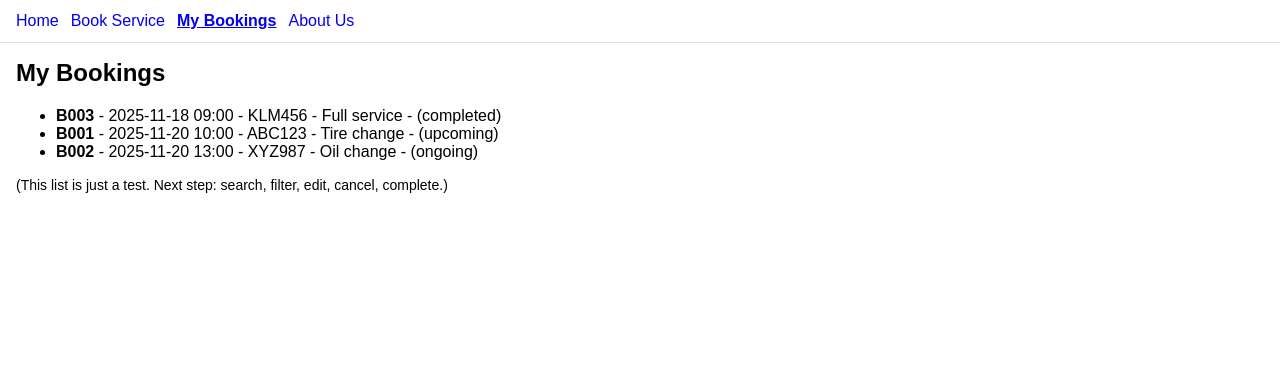
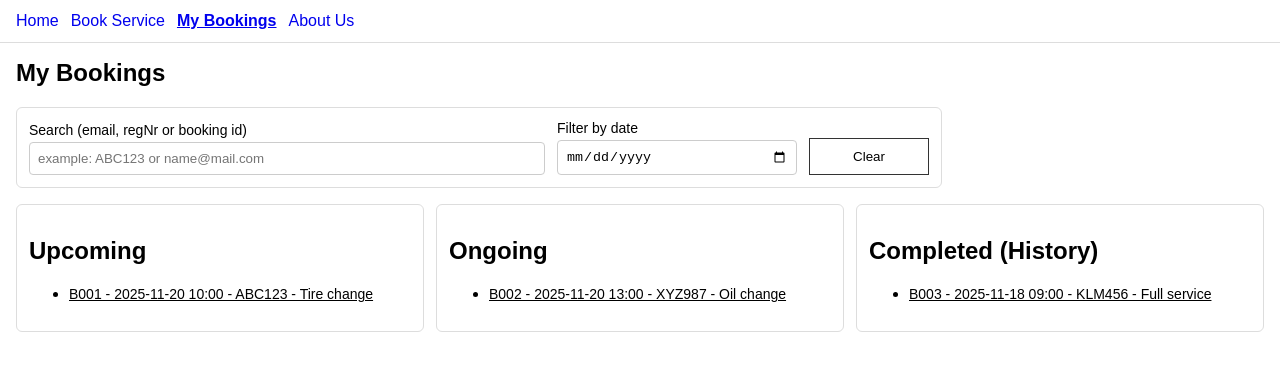
Before and after one commit to Sam-Razavi/Tire-Car-Store, a Vue app in the folder Tire-Car-Store/: page /my-bookings in a window 1280 px wide. Shown: the top 370 px of the page. Built offline with nearby package versions, Linux system fonts and the light colour scheme.

Commit message:
Add booking management: search, filter, edit, cancel, complete

```diff
--- a/Tire-Car-Store/src/views/MyBookingsView.vue
+++ b/Tire-Car-Store/src/views/MyBookingsView.vue
@@ -1,28 +1,435 @@
 <script setup>
-import { computed } from "vue";
+
+import { ref, computed } from "vue";
 import { useBookingStore } from "../stores/bookingStore";
 
 const bookingStore = useBookingStore();
 
-// Show sorted bookings
-const bookings = computed(() => bookingStore.sortedBookings);
+// Search input (can be regNr OR email)
+const searchText = ref("");
+
+// Filter by date
+const filterDate = ref("");
+
+// For showing details + editing
+const selectedBookingId = ref(null);
+const isEditing = ref(false);
+
+// Editable copy of booking
+const editBooking = ref({
+  id: "",
+  name: "",
+  email: "",
+  phone: "",
+  regNr: "",
+  serviceType: "",
+  date: "",
+  time: "",
+  status: "",
+  performedAction: "",
+});
+
+// Service types (same as book page)
+const serviceTypes = [
+  "Oil change",
+  "Brake adjustment",
+  "Full service",
+  "Tire change",
+];
+
+// Time slots (same as book page)
+const timeSlots = [
+  "09:00",
+  "10:00",
+  "11:00",
+  "12:00",
+  "13:00",
+  "14:00",
+  "15:00",
+  "16:00",
+];
+
+// Filtered bookings (search + date filter)
+const filteredBookings = computed(() => {
+  let list = bookingStore.sortedBookings;
+
+  // Date filter
+  if (filterDate.value) {
+    list = list.filter((b) => b.date === filterDate.value);
+  }
+
+  // Search filter (email or regNr)
+  const q = searchText.value.trim().toLowerCase();
+  if (q) {
+    list = list.filter((b) => {
+      const email = (b.email || "").toLowerCase();
+      const reg = (b.regNr || "").toLowerCase();
+      const id = (b.id || "").toLowerCase();
+      return email.includes(q) || reg.includes(q) || id.includes(q);
+    });
+  }
+
+  return list;
+});
+
+// Simple groups (upcoming, ongoing, completed)
+const upcomingBookings = computed(() =>
+  filteredBookings.value.filter((b) => b.status === "upcoming")
+);
+
+const ongoingBookings = computed(() =>
+  filteredBookings.value.filter((b) => b.status === "ongoing")
+);
+
+const completedBookings = computed(() =>
+  filteredBookings.value.filter((b) => b.status === "completed")
+);
+
+// Get selected booking details
+const selectedBooking = computed(() => {
+  if (!selectedBookingId.value) return null;
+  return bookingStore.bookings.find((b) => b.id === selectedBookingId.value) || null;
+});
+
+function openDetails(id) {
+  selectedBookingId.value = id;
+  isEditing.value = false;
+}
+
+// Start editing
+function startEdit() {
+  if (!selectedBooking.value) return;
+
+  isEditing.value = true;
+  editBooking.value = { ...selectedBooking.value };
+}
+
+// Cancel editing
+function cancelEdit() {
+  isEditing.value = false;
+}
+
+// Save edit (update store)
+function saveEdit() {
+  // Basic validation
+  if (
+    !editBooking.value.name ||
+    !editBooking.value.email ||
+    !editBooking.value.phone ||
+    !editBooking.value.regNr ||
+    !editBooking.value.serviceType ||
+    !editBooking.value.date ||
+    !editBooking.value.time
+  ) {
+    alert("Please fill in all fields before saving.");
+    return;
+  }
+
+  // Update booking
+  bookingStore.updateBooking({
+    ...editBooking.value,
+    regNr: editBooking.value.regNr.toUpperCase(),
+  });
+
+  isEditing.value = false;
+}
+
+// Cancel booking
+function cancelBooking(id) {
+  const ok = confirm("Are you sure you want to cancel this booking?");
+  if (!ok) return;
+
+  bookingStore.cancelBooking(id);
+
+  // Close details if we cancelled the selected one
+  if (selectedBookingId.value === id) {
+    selectedBookingId.value = null;
+    isEditing.value = false;
+  }
+}
+
+// Mark completed
+function completeBooking(id) {
+  const performedAction = prompt(
+    "What was done? (Write a short text for history)",
+    "Service completed"
+  );
+
+  // If user pressed cancel in prompt, don't do anything
+  if (performedAction === null) return;
+
+  bookingStore.completeBooking(id, performedAction);
+
+  // Refresh detail view
+  isEditing.value = false;
+}
+
+// Mark ongoing
+function markOngoing(id) {
+  const booking = bookingStore.bookings.find((b) => b.id === id);
+  if (!booking) return;
+
+  bookingStore.updateBooking({
+    ...booking,
+    status: "ongoing",
+  });
+
+  isEditing.value = false;
+}
+
+// Clear filters
+function clearFilters() {
+  searchText.value = "";
+  filterDate.value = "";
+}
 </script>
 
 <template>
   <section>
     <h1>My Bookings</h1>
 
-    <p v-if="bookings.length === 0">No bookings yet.</p>
+    <!-- Filters -->
+    <div class="filters">
+      <div class="filterField">
+        <label>Search (email, regNr or booking id)</label>
+        <input v-model="searchText" type="text" placeholder="example: ABC123 or name@mail.com" />
+      </div>
 
-    <ul v-else>
-      <li v-for="b in bookings" :key="b.id">
-        <strong>{{ b.id }}</strong> - {{ b.date }} {{ b.time }} -
-        {{ b.regNr }} - {{ b.serviceType }} - ({{ b.status }})
-      </li>
-    </ul>
+      <div class="filterField">
+        <label>Filter by date</label>
+        <input v-model="filterDate" type="date" />
+      </div>
 
-    <p style="margin-top: 12px; font-size: 14px;">
-      (This list is just a test. Next step: search, filter, edit, cancel, complete.)
-    </p>
+      <button class="btn" type="button" @click="clearFilters">Clear</button>
+    </div>
+
+    <!-- Booking lists -->
+    <div class="lists">
+      <div class="listBox">
+        <h2>Upcoming</h2>
+        <p v-if="upcomingBookings.length === 0" class="small">No upcoming bookings.</p>
+        <ul v-else>
+          <li v-for="b in upcomingBookings" :key="b.id">
+            <button class="linkBtn" @click="openDetails(b.id)">
+              {{ b.id }} - {{ b.date }} {{ b.time }} - {{ b.regNr }} - {{ b.serviceType }}
+            </button>
+          </li>
+        </ul>
+      </div>
+
+      <div class="listBox">
+        <h2>Ongoing</h2>
+        <p v-if="ongoingBookings.length === 0" class="small">No ongoing bookings.</p>
+        <ul v-else>
+          <li v-for="b in ongoingBookings" :key="b.id">
+            <button class="linkBtn" @click="openDetails(b.id)">
+              {{ b.id }} - {{ b.date }} {{ b.time }} - {{ b.regNr }} - {{ b.serviceType }}
+            </button>
+          </li>
+        </ul>
+      </div>
+
+      <div class="listBox">
+        <h2>Completed (History)</h2>
+        <p v-if="completedBookings.length === 0" class="small">No completed bookings.</p>
+        <ul v-else>
+          <li v-for="b in completedBookings" :key="b.id">
+            <button class="linkBtn" @click="openDetails(b.id)">
+              {{ b.id }} - {{ b.date }} {{ b.time }} - {{ b.regNr }} - {{ b.serviceType }}
+            </button>
+          </li>
+        </ul>
+      </div>
+    </div>
+
+    <!-- Details panel -->
+    <div v-if="selectedBooking" class="details">
+      <h2>Booking Details</h2>
+
+      <!-- View mode -->
+      <div v-if="!isEditing">
+        <p><strong>ID:</strong> {{ selectedBooking.id }}</p>
+        <p><strong>Name:</strong> {{ selectedBooking.name }}</p>
+        <p><strong>Email:</strong> {{ selectedBooking.email }}</p>
+        <p><strong>Phone:</strong> {{ selectedBooking.phone }}</p>
+        <p><strong>RegNr:</strong> {{ selectedBooking.regNr }}</p>
+        <p><strong>Service:</strong> {{ selectedBooking.serviceType }}</p>
+        <p><strong>Date/Time:</strong> {{ selectedBooking.date }} {{ selectedBooking.time }}</p>
+        <p><strong>Status:</strong> {{ selectedBooking.status }}</p>
+
+        <p v-if="selectedBooking.status === 'completed'">
+          <strong>Performed action:</strong> {{ selectedBooking.performedAction }}
+        </p>
+
+        <div class="actions">
+          <button class="btn" @click="startEdit" :disabled="selectedBooking.status === 'completed'">
+            Edit
+          </button>
+
+          <button class="btn" @click="cancelBooking(selectedBooking.id)">
+            Cancel booking
+          </button>
+
+          <button
+            class="btn"
+            @click="markOngoing(selectedBooking.id)"
+            :disabled="selectedBooking.status !== 'upcoming'"
+          >
+            Mark ongoing
+          </button>
+
+          <button
+            class="btn"
+            @click="completeBooking(selectedBooking.id)"
+            :disabled="selectedBooking.status === 'completed' || selectedBooking.status === 'cancelled'"
+          >
+            Mark completed
+          </button>
+        </div>
+      </div>
+
+      <!-- Edit mode -->
+      <div v-else>
+        <p class="small">(Editing booking {{ editBooking.id }})</p>
+
+        <div class="form">
+          <div class="field">
+            <label>Name</label>
+            <input v-model="editBooking.name" type="text" />
+          </div>
+
+          <div class="field">
+            <label>Email</label>
+            <input v-model="editBooking.email" type="email" />
+          </div>
+
+          <div class="field">
+            <label>Phone</label>
+            <input v-model="editBooking.phone" type="tel" />
+          </div>
+
+          <div class="field">
+            <label>RegNr</label>
+            <input v-model="editBooking.regNr" type="text" />
+          </div>
+
+          <div class="field">
+            <label>Service type</label>
+            <select v-model="editBooking.serviceType">
+              <option v-for="s in serviceTypes" :key="s" :value="s">{{ s }}</option>
+            </select>
+          </div>
+
+          <div class="field">
+            <label>Date</label>
+            <input v-model="editBooking.date" type="date" />
+          </div>
+
+          <div class="field">
+            <label>Time</label>
+            <select v-model="editBooking.time">
+              <option v-for="t in timeSlots" :key="t" :value="t">{{ t }}</option>
+            </select>
+          </div>
+
+          <div class="actions">
+            <button class="btn" @click="saveEdit">Save</button>
+            <button class="btn" @click="cancelEdit">Cancel</button>
+          </div>
+        </div>
+      </div>
+    </div>
   </section>
 </template>
+
+<style scoped>
+
+.filters {
+  max-width: 900px;
+  border: 1px solid #ddd;
+  padding: 12px;
+  border-radius: 6px;
+  display: grid;
+  grid-template-columns: 1fr 240px 120px;
+  gap: 12px;
+  align-items: end;
+}
+
+.filterField {
+  display: flex;
+  flex-direction: column;
+}
+
+label {
+  font-size: 14px;
+  margin-bottom: 4px;
+}
+
+input,
+select {
+  padding: 8px;
+  border: 1px solid #ccc;
+  border-radius: 4px;
+}
+
+.btn {
+  padding: 10px 12px;
+  border: 1px solid #333;
+  background: #fff;
+  cursor: pointer;
+}
+
+.small {
+  font-size: 13px;
+}
+
+.lists {
+  margin-top: 16px;
+  display: grid;
+  grid-template-columns: 1fr 1fr 1fr;
+  gap: 12px;
+}
+
+.listBox {
+  border: 1px solid #ddd;
+  border-radius: 6px;
+  padding: 12px;
+}
+
+.linkBtn {
+  border: none;
+  background: transparent;
+  padding: 0;
+  text-decoration: underline;
+  cursor: pointer;
+  text-align: left;
+  font-size: 14px;
+}
+
+.details {
+  margin-top: 16px;
+  border: 1px solid #ddd;
+  border-radius: 6px;
+  padding: 12px;
+  max-width: 900px;
+}
+
+.actions {
+  margin-top: 12px;
+  display: flex;
+  gap: 10px;
+  flex-wrap: wrap;
+}
+
+.form {
+  margin-top: 8px;
+  display: grid;
+  grid-template-columns: 1fr 1fr;
+  gap: 10px;
+}
+
+.field {
+  display: flex;
+  flex-direction: column;
+}
+</style>
```
